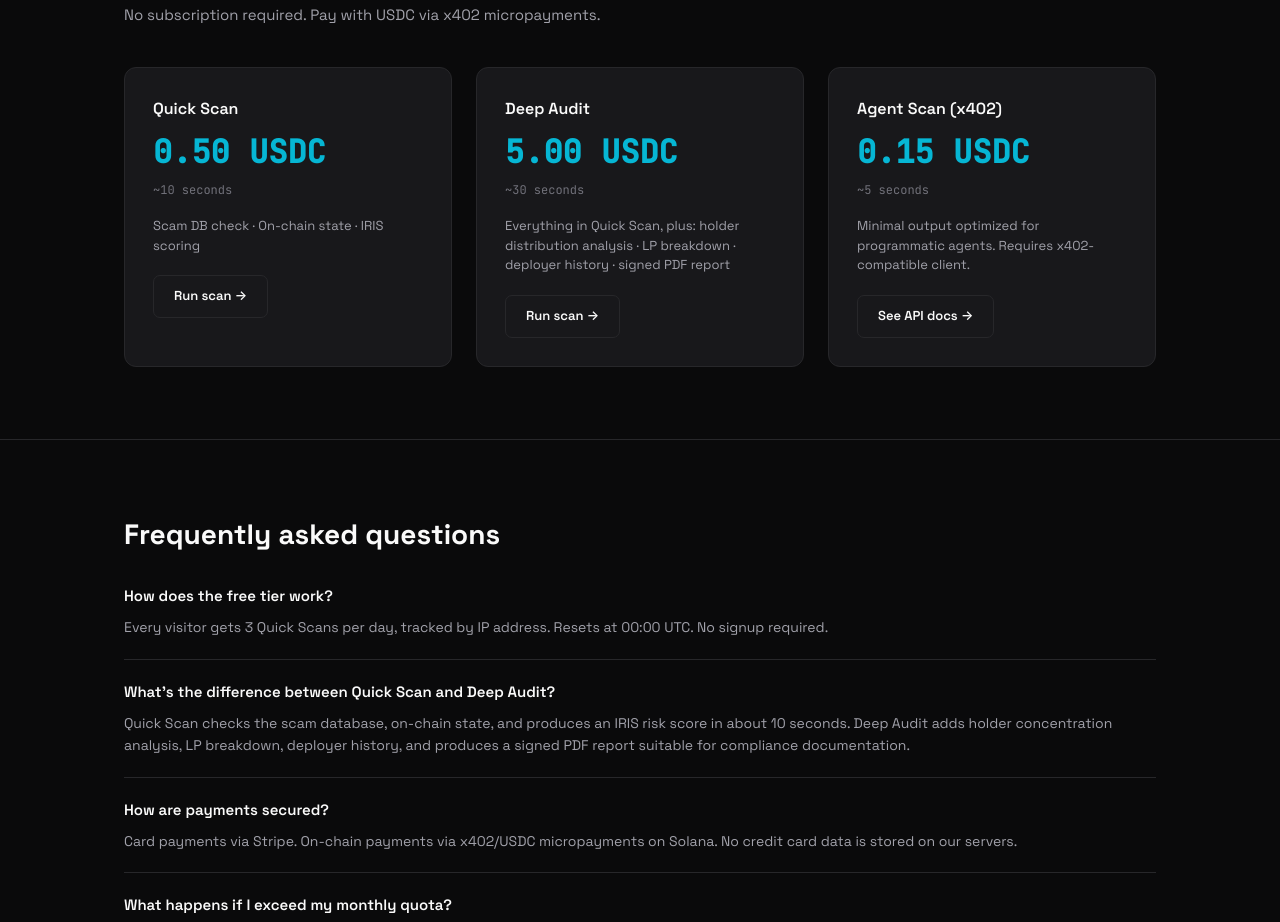
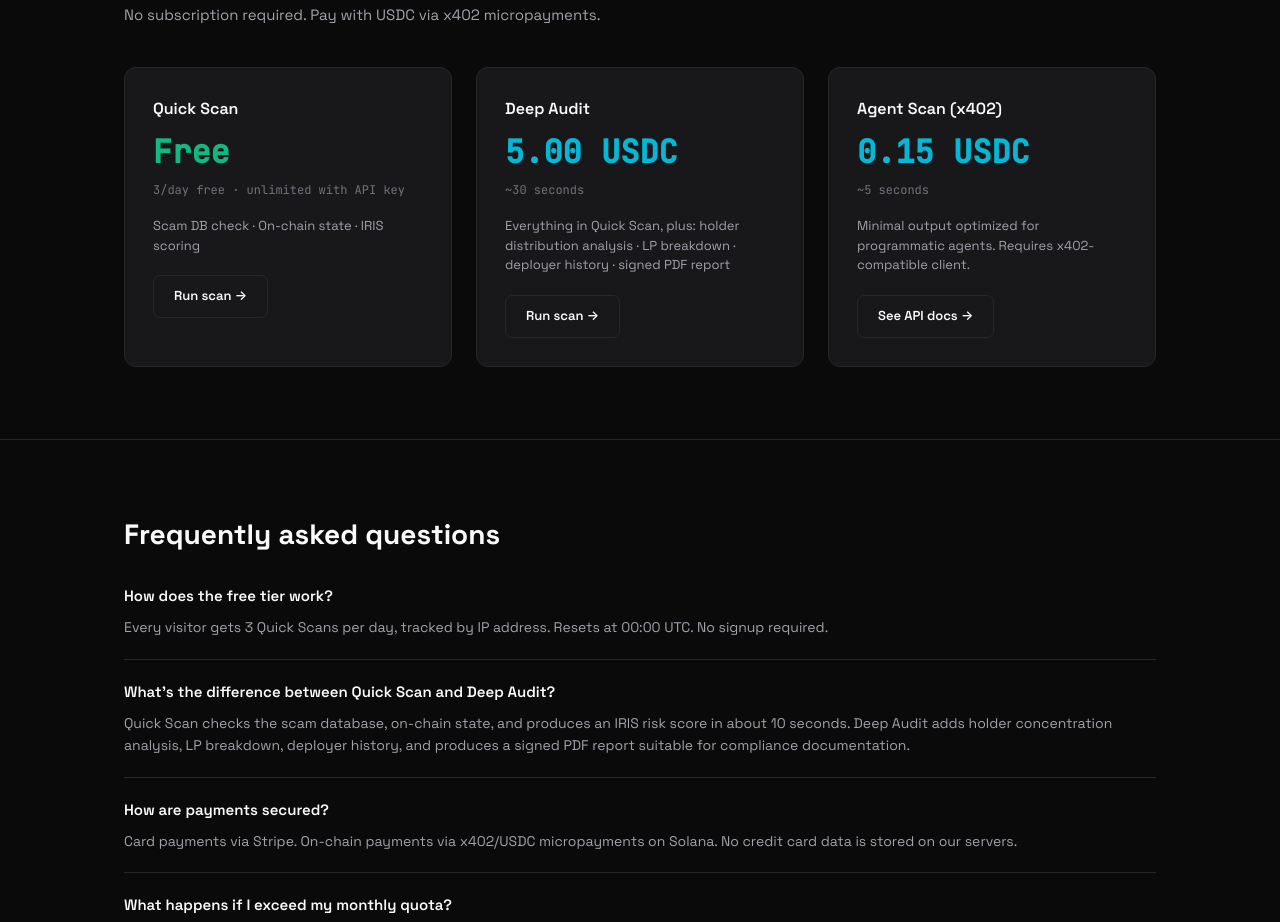
Before and after one commit to Hans1132/integrity.molt, a website: page public/pricing.html in a window 1280 px wide. Shown: the part 1197-2119 px from the top of the page. Drawn offline with Linux system fonts and the light colour scheme; no server answers.

Commit message:
fix(web): pricing.html — Quick Scan změní 0.50 na Free (3/day)
Co-Authored-By: Claude Sonnet 4.6 <noreply@anthropic.com>

```diff
--- a/public/pricing.html
+++ b/public/pricing.html
@@ -253,8 +253,8 @@
 
       <div class="pps-card">
         <div class="pps-name">Quick Scan</div>
-        <div class="pps-price">0.50 USDC</div>
-        <div class="pps-time">~10 seconds</div>
+        <div class="pps-price" style="color:var(--success)">Free</div>
+        <div class="pps-time">3/day free · unlimited with API key</div>
         <div class="pps-desc">Scam DB check · On-chain state · IRIS scoring</div>
         <a href="/scan" class="pps-cta">Run scan →</a>
       </div>
```
